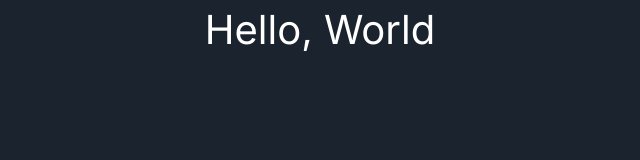
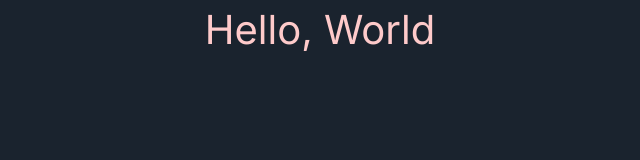
Before and after one commit to nashdev255/nashdev.com, a Next.js app: page / in a window 1280 px wide. Shown: the top 160 px of the page, without its empty margins (320-960 px from the left). Built offline with nearby package versions, Linux system fonts and the light colour scheme.

Commit message:
use clsx

```diff
--- a/package.json
+++ b/package.json
@@ -13,6 +13,7 @@
     "@types/react": "18.2.21",
     "@types/react-dom": "18.2.7",
     "autoprefixer": "10.4.15",
+    "clsx": "^2.0.0",
     "eslint": "8.48.0",
     "eslint-config-next": "13.4.19",
     "framer-motion": "^10.16.4",
--- a/src/app/components/header/TypingText.tsx
+++ b/src/app/components/header/TypingText.tsx
@@ -1,6 +1,7 @@
 'use client'
 
 import React from 'react'
+import clsx from 'clsx'
 import { motion } from 'framer-motion'
 
 type TypingText = {
@@ -23,7 +24,7 @@ const TypingText = ({ text, textStyles }: TypingText) => {
         <>
             <motion.p
             variants={ TypingTextVariants } initial="hidden" animate="visible"
-            className={`${ textStyles }`}
+            className={ clsx("text-red-200", textStyles) }
             >
                 { text }
             </motion.p>
```
Also changed, not shown: 1 other file (tests, documents, lock files or other folders).
